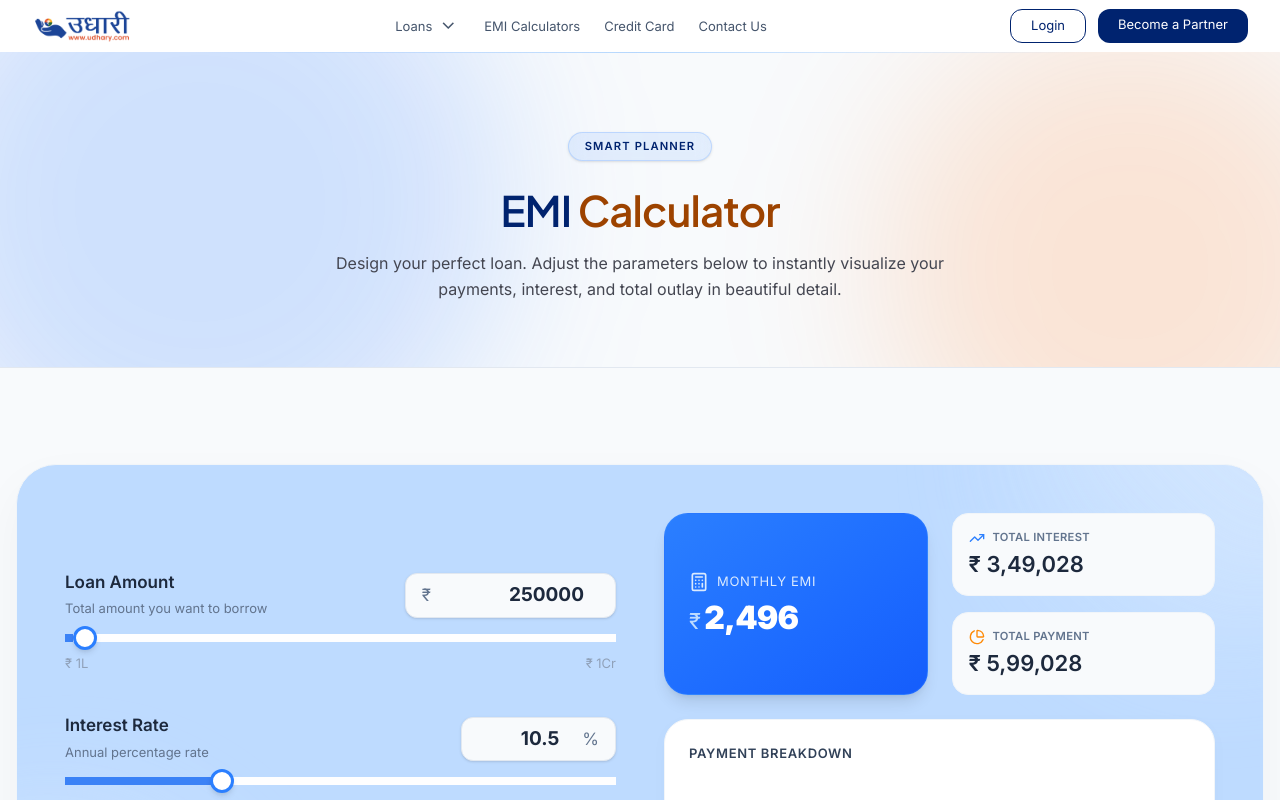
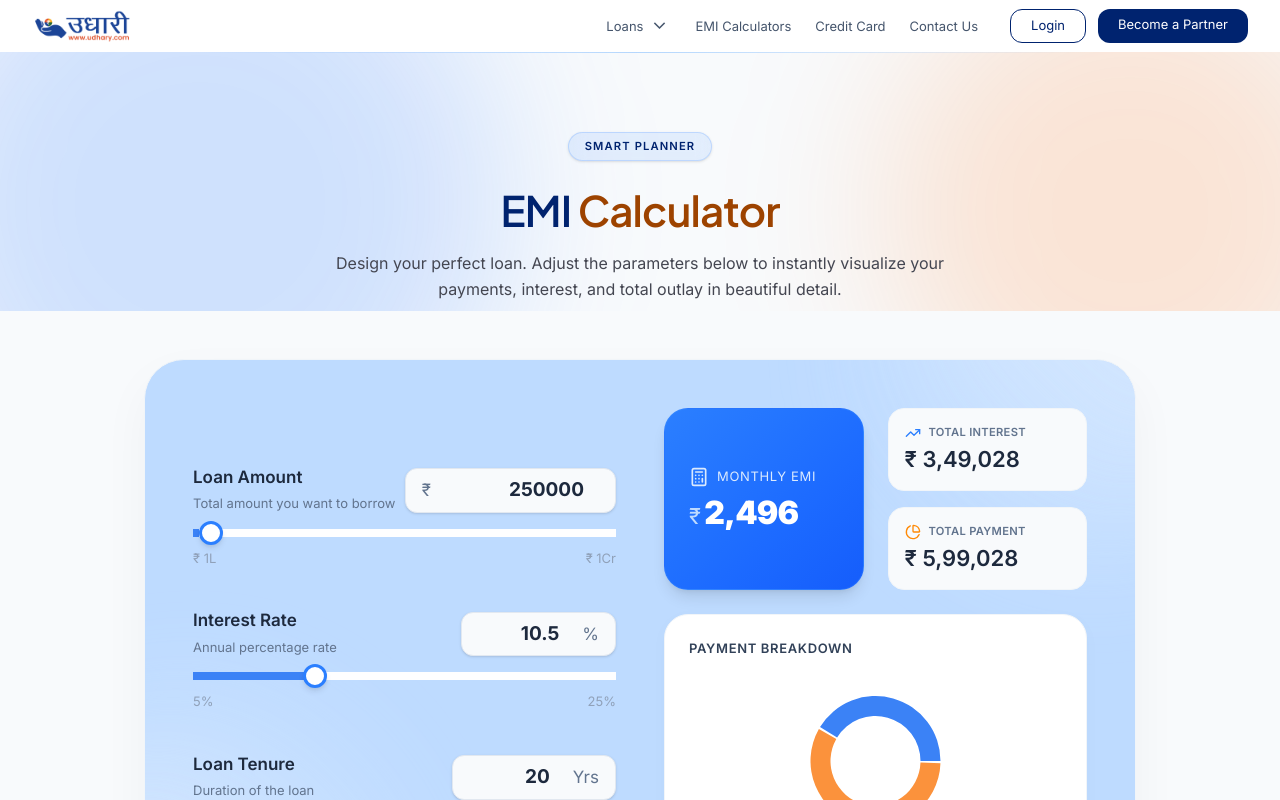
Before and after one commit to spekctrum11-cmd/udhary, a Next.js app: page /emi-calculator in a window 1280 px wide. Shown: the top 800 px of the page. Built offline with nearby package versions, Linux system fonts and the light colour scheme.

Commit message:
feat: add EMI calculator page, privacy policy, and global layout configuration

```diff
--- a/src/app/(pages)/emi-calculator/page.tsx
+++ b/src/app/(pages)/emi-calculator/page.tsx
@@ -9,8 +9,8 @@ export const metadata: Metadata = {
 export default function EmiCalculatorPage() {
   return (
     <main className="flex-1 bg-slate-50">
-                  {/* Elegant Ambient Background */}
-      <section className="bg-slate-50 pt-20 pb-16 border-b border-slate-200 relative overflow-hidden">
+      {/* Elegant Ambient Background */}
+      <section className="bg-slate-50 pt-20 pb-2 relative overflow-hidden">
         {/* Ambient Aurora Glows (Highly Visible) */}
         <div className="absolute inset-0 pointer-events-none">
           <div className="absolute -top-[150px] -left-[100px] w-[600px] h-[600px] bg-blue-500/20 rounded-full blur-[80px]"></div>
@@ -34,8 +34,8 @@ export default function EmiCalculatorPage() {
       </section>
 
       {/* Main Content Area */}
-      <section className="pb-24 pt-4">
-        <div className="max-w-7xl mx-auto">
+      <section className="pb-24 pt-0">
+        <div className="max-w-5xl mx-auto">
           <EmiCalculator />
         </div>
       </section>
--- a/src/app/(pages)/privacy-policy/page.tsx
+++ b/src/app/(pages)/privacy-policy/page.tsx
@@ -10,8 +10,8 @@ export default function PrivacyPolicyPage() {
   return (
     <main className="flex-1 bg-surface-container-lowest">
       {/* Hero Section */}
-                  {/* Elegant Ambient Background */}
-      <section className="bg-slate-50 pt-20 pb-20 border-b border-slate-200 relative overflow-hidden">
+      {/* Elegant Ambient Background */}
+      <section className="bg-slate-50 pt-20 pb-12 border-b border-slate-200 relative overflow-hidden">
         {/* Ambient Aurora Glows (Highly Visible) */}
         <div className="absolute inset-0 pointer-events-none">
           <div className="absolute -top-[150px] -left-[100px] w-[600px] h-[600px] bg-blue-500/20 rounded-full blur-[80px]"></div>
@@ -28,7 +28,7 @@ export default function PrivacyPolicyPage() {
       </section>
 
       {/* Main Content */}
-      <section className="-mt-10 pb-20 relative z-10">
+      <section className="pt-5 pb-20 relative z-10">
         <div className="max-w-4xl mx-auto px-gutter">
           <div className="bg-white p-6 md:p-10 rounded-3xl shadow-xl border border-outline-variant/20 prose prose-lg prose-blue max-w-none text-on-surface-variant">
 
--- a/src/app/layout.tsx
+++ b/src/app/layout.tsx
@@ -54,9 +54,11 @@ export default function RootLayout({
         <link rel="preconnect" href="https://fonts.gstatic.com" crossOrigin="anonymous" />
         <link rel="stylesheet" href="https://fonts.googleapis.com/css2?family=Material+Symbols+Outlined:wght,FILL@100..700,0..1&display=swap" />
       </head>
-      <body className="min-h-full flex flex-col bg-background text-on-surface font-body-md">
+      <body className="min-h-full flex flex-col bg-white text-on-surface font-body-md">
         <Navigation />
-        {children}
+        <main className="flex-1 flex flex-col w-full">
+          {children}
+        </main>
         <Footer />
       </body>
     </html>
--- a/src/components/EmiCalculator.tsx
+++ b/src/components/EmiCalculator.tsx
@@ -61,7 +61,7 @@ export default function EmiCalculator() {
   };
 
   return (
-    <div className="w-full max-w-7xl mx-auto px-4 py-12 lg:py-20 relative">
+    <div className="w-full max-w-5xl mx-auto px-4 pt-8 pb-12 lg:pt-12 lg:pb-20 relative">
 
       {/* Main Unified Calculator Card */}
       <motion.div
--- a/src/components/Navigation.tsx
+++ b/src/components/Navigation.tsx
@@ -33,8 +33,10 @@ export function Navigation() {
           </div>
         </div>
 
+        {/* Desktop Navigation & Actions (Right Aligned) */}
+        <div className="hidden lg:flex items-center gap-8">
           {/* Desktop Navigation */}
-        <div className="hidden lg:flex gap-6 items-center font-normal text-slate-600 text-sm">
+          <div className="flex gap-6 items-center font-normal text-slate-600 text-sm">
             <div className="relative group">
               <a href="#" className="hover:text-primary transition-colors flex items-center gap-1 py-3 -my-3">
                 Loans <span className="material-symbols-outlined text-[18px] group-hover:rotate-180 transition-transform" style={{ fontVariationSettings: "'wght' 300" }}>expand_more</span>
@@ -62,17 +64,17 @@ export function Navigation() {
             </a>
             <a href="https://app.udhary.com/apply-credit-card" className="hover:text-primary transition-colors">Credit Card</a>
             <a href="/contact-us" className="hover:text-primary transition-colors">Contact Us</a>
-
           </div>
 
           {/* Desktop Actions */}
-        <div className="hidden lg:flex gap-3">
+          <div className="flex gap-3">
             <a href="https://app.udhary.com/login" className="px-5 py-1.5 rounded-xl text-primary font-medium text-[13px] border border-primary hover:bg-primary hover:text-white transition-all">
               Login
             </a>
             <a href="https://app.udhary.com/phone-verification" className="px-5 py-1.5 rounded-xl bg-primary text-white font-medium text-[13px] hover:bg-primary-container transition-all">
               Become a Partner
             </a>
+          </div>
         </div>
 
         {/* Mobile Menu Toggle */}
```
Lines whose indentation alone changed are shown as unchanged.
